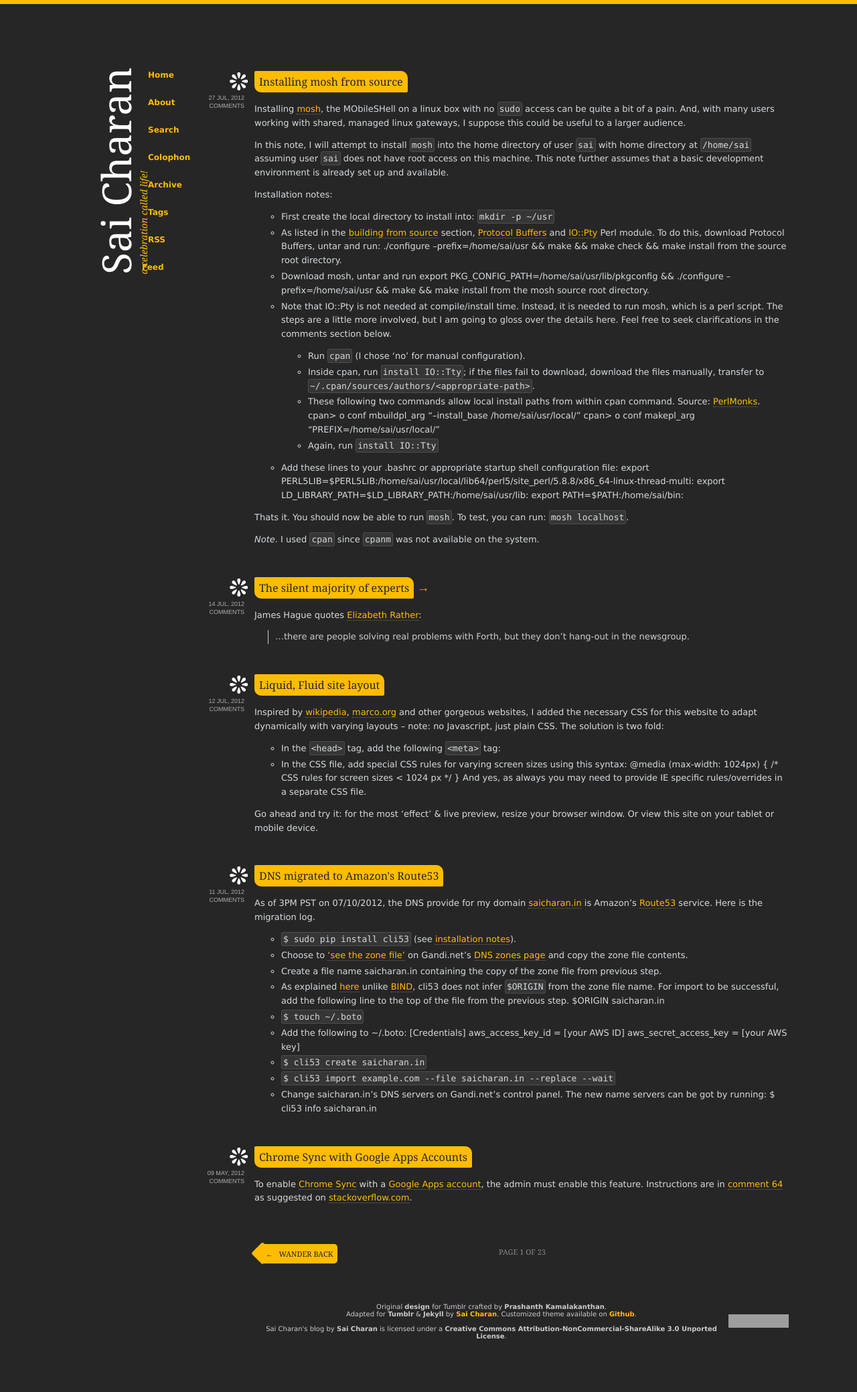
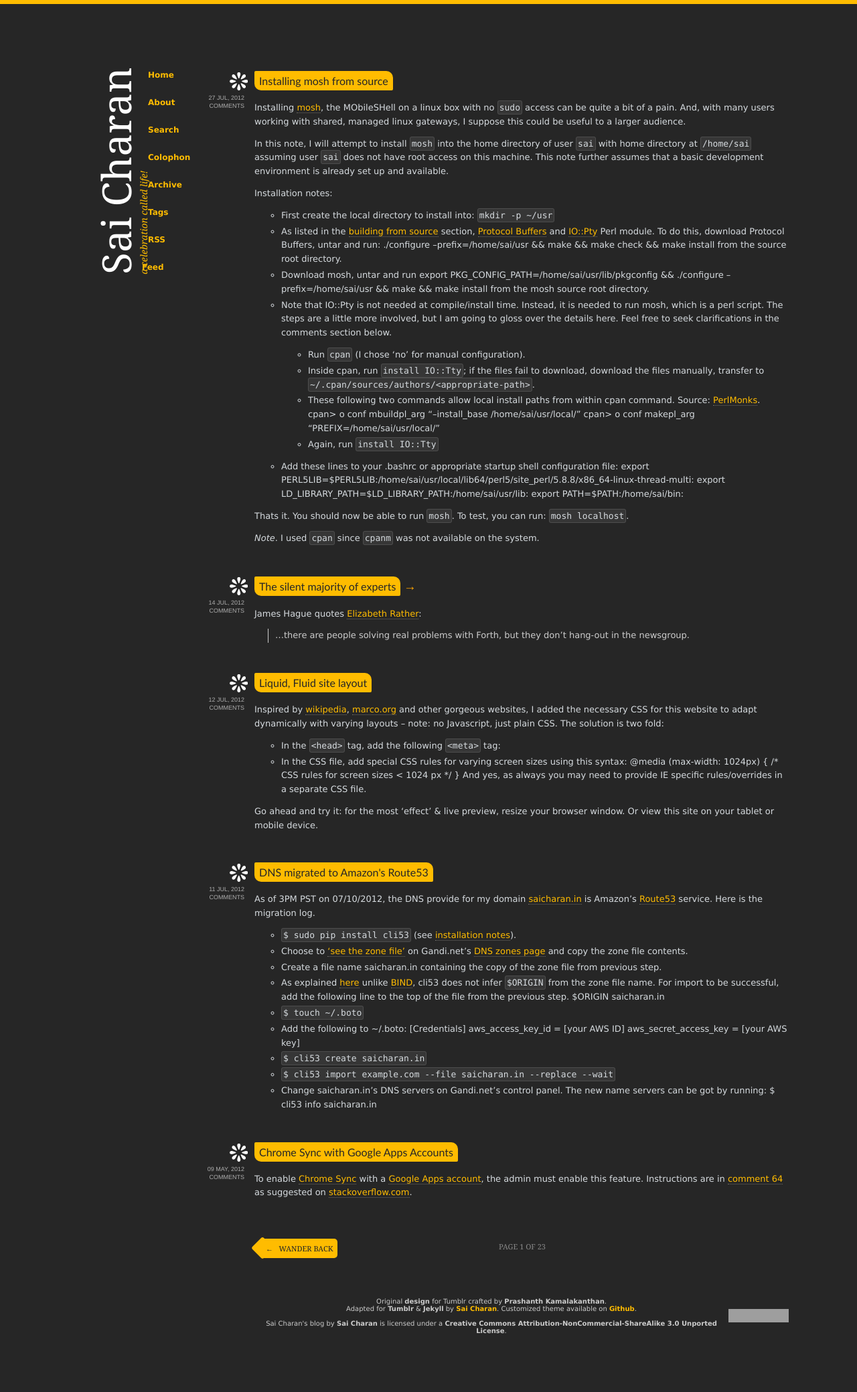
Before and after one commit to arjunasuresh3/scharan.github.com, a Jekyll site: the page built from index.html, in a window 1280 px wide. Shown: the whole page at 67% size. Built offline with Jekyll 4.4.1, drawn with Linux system fonts in a browser that asks for light colours; nearby versions of some CDN libraries; Markdown is read by kramdown in place of the engine named in the settings; the list of posts is cut into pages by our own code; comment, search, counter and statistics services are not loaded; a style sheet for code colours, icons or effects is not loaded; grey boxes are pictures that could not be loaded.

Commit message:
Changed title font.

```diff
--- a/css/munich.css
+++ b/css/munich.css
@@ -146,7 +146,7 @@
 }
 
 .post .ttl a, .ttlp {
-    font-family:Georgia;
+    font-family: "Gill Sans", "Gill Sans MT", Verdana, sans-serif;
     font-weight:normal;
     color:#262626;
     font-size:18px/1.4em;
```
